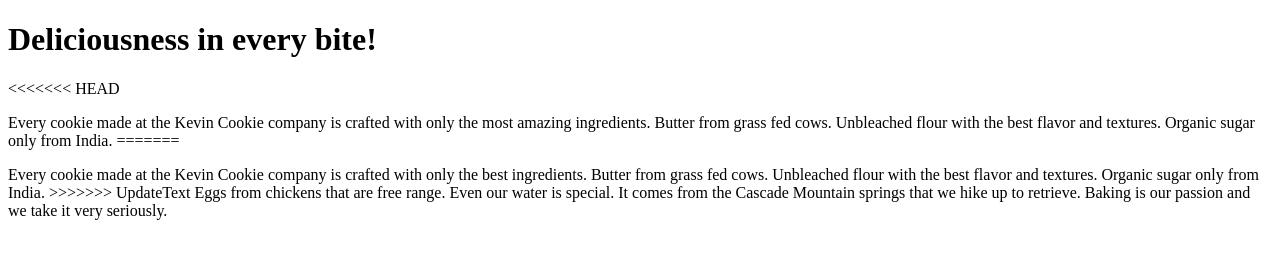
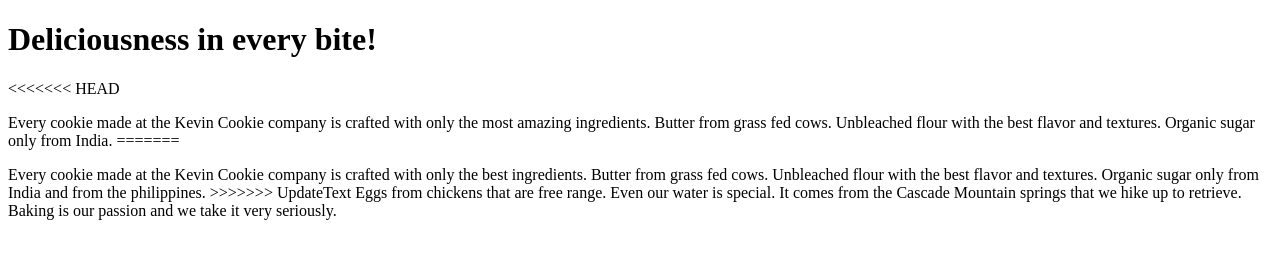
Before and after one commit to Chr1sC0nn0r/KevinCookieCompany.com, a plain HTML site: page index.htm in a window 1280 px wide. Drawn offline with Linux system fonts and the light colour scheme.

Commit message:
Update index.htm

```diff
--- a/index.htm
+++ b/index.htm
@@ -6,7 +6,7 @@
 <<<<<<< HEAD
 <p>Every cookie made at the Kevin Cookie company is crafted with only the most amazing ingredients. Butter from grass fed cows. Unbleached flour with the best flavor and textures. Organic sugar only from India.
 =======
-<p>Every cookie made at the Kevin Cookie company is crafted with only the best ingredients. Butter from grass fed cows. Unbleached flour with the best flavor and textures. Organic sugar only from India.
+<p>Every cookie made at the Kevin Cookie company is crafted with only the best ingredients. Butter from grass fed cows. Unbleached flour with the best flavor and textures. Organic sugar only from India and from the philippines.
 >>>>>>> UpdateText
 Eggs from chickens that are free range. Even our water is special. It comes from the Cascade Mountain springs that we hike up to retrieve. Baking is our passion and we take it very seriously.</p>
 
```
